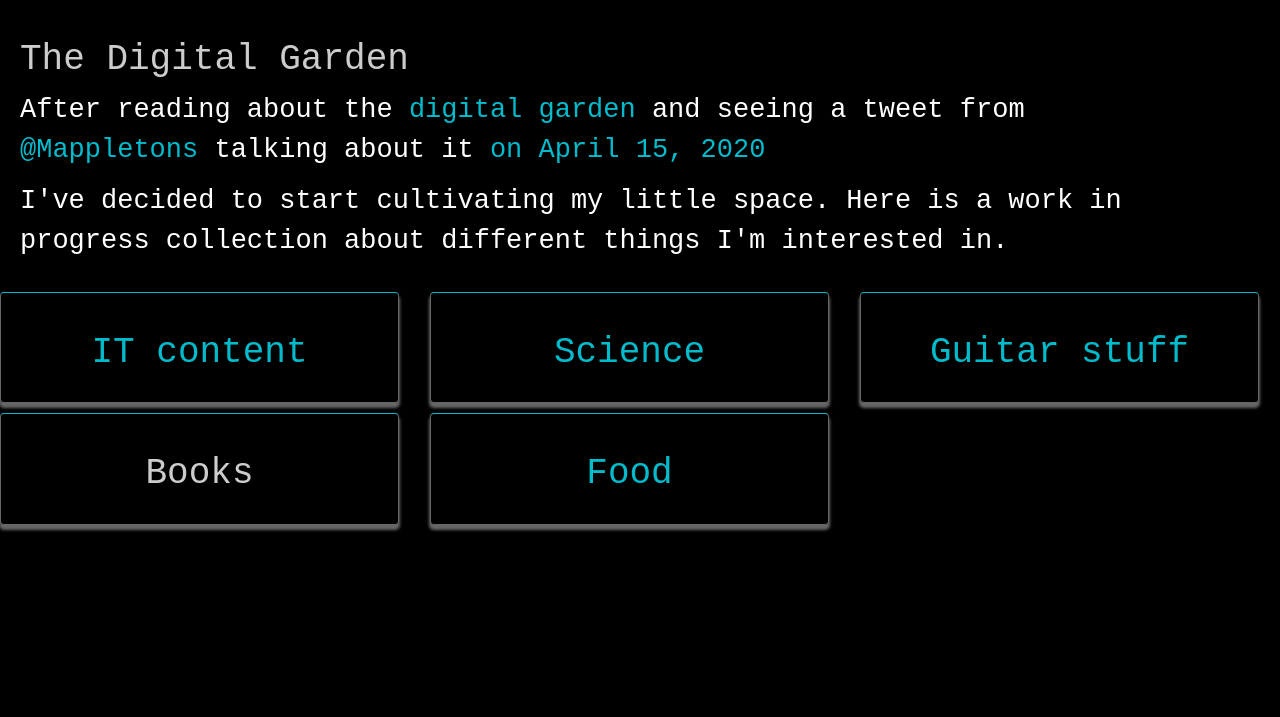
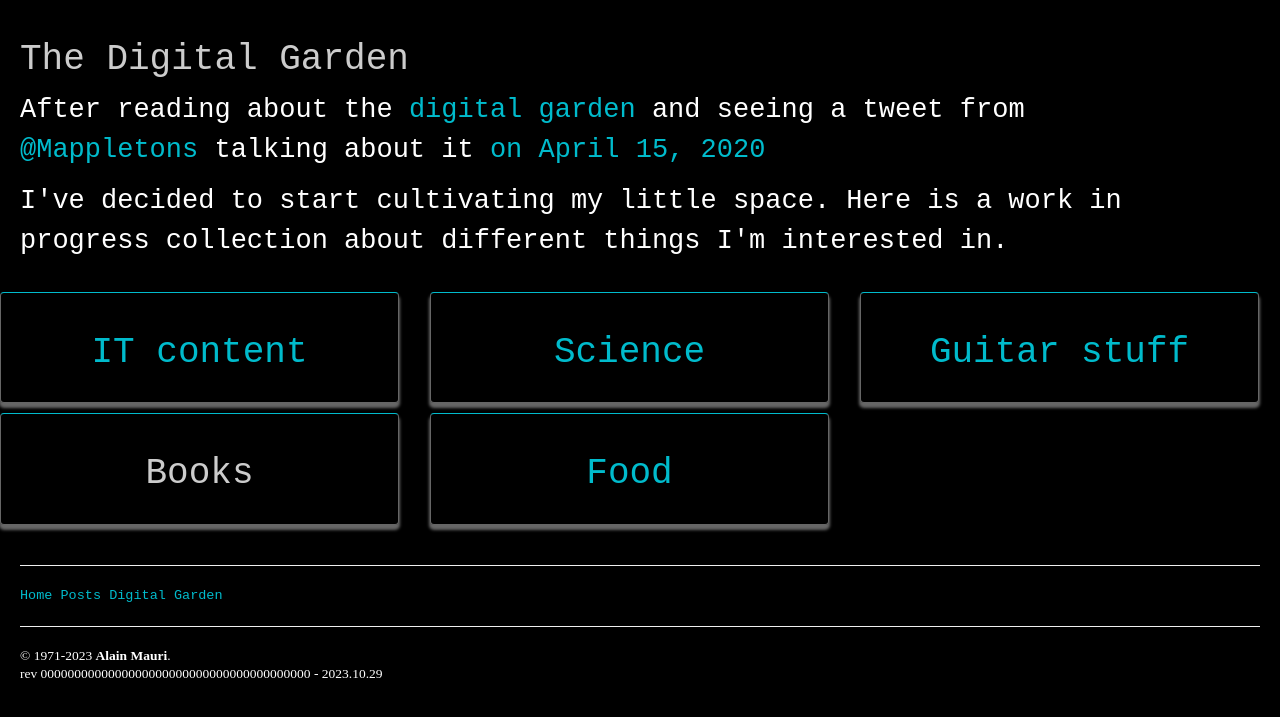
Before and after one commit to wildeng/wildeng.github.io, a Jekyll site: the page built from digital_garden.html, in a window 1280 px wide. Shown: the top 717 px of the page. Built offline with Jekyll 4.4.1, drawn with Linux system fonts in a browser that asks for light colours.

Commit message:
Add Blog section
  * Added a blog section with styling and the first post
  * Added footer with styling

```diff
--- /dev/null
+++ b/_includes/footer.html
@@ -0,0 +1,9 @@
+<hr>
+
+<a href="/index.html" >Home</a>
+<a href="/blog.html" >Posts</a>
+<a href="/digital_garden.html" >Digital Garden</a>
+<br>
+<hr>
+<p class="copyright">&copy; 1971-{{ "now" | date: "%Y" }} <b>Alain Mauri</b>.
+<br>rev {{ site.github.build_revision }} - {{ "now" | date: "%Y.%m.%d" }}</p>
--- a/_includes/menu.html
+++ b/_includes/menu.html
@@ -29,6 +29,9 @@
               <li class="page-scroll">
                   <a href="/digital_garden" title="link to Alain digital garden">Digital Garden</a>
               </li>
+              <li class="page-scroll">
+                  <a href="/blog" title="link to Alain blog">Blog</a>
+              </li>
           </ul>
       </div>
       <!-- /.navbar-collapse -->
--- a/_layouts/digital_garden.html
+++ b/_layouts/digital_garden.html
@@ -5,5 +5,8 @@
     <div class="garden-main">
       {% include garden_content.html %}
     </div>
+   <footer>
+      {% include footer.html %}
+   </footer>
   </body>
 </html>
--- a/_layouts/garden_page.html
+++ b/_layouts/garden_page.html
@@ -5,5 +5,8 @@
     <div class="garden-content">
       {{ content }}
     </div>
+    <footer>
+      {% include footer.html %}
+    </footer>
   </body>
 </html>
--- a/_layouts/style.scss
+++ b/_layouts/style.scss
@@ -8,6 +8,7 @@
 {% include css/contact.scss %}
 {% include css/basecamp_content.scss %}
 {% include css/garden_content.scss %}
+{% include css/post.scss %}
 {{ content }}
 {{ content }}
 body {
```
Also changed, not shown: _includes/css/main.scss (+26 -0 lines), _includes/css/post.scss (added, +46 -0 lines), _layouts/blog.html (added, +14 -0 lines), _layouts/post.html (added, +13 -0 lines), _posts/2023-10-28-back-to-blogging.md (added, +43 -0 lines), blog.html (added, +14 -0 lines).
